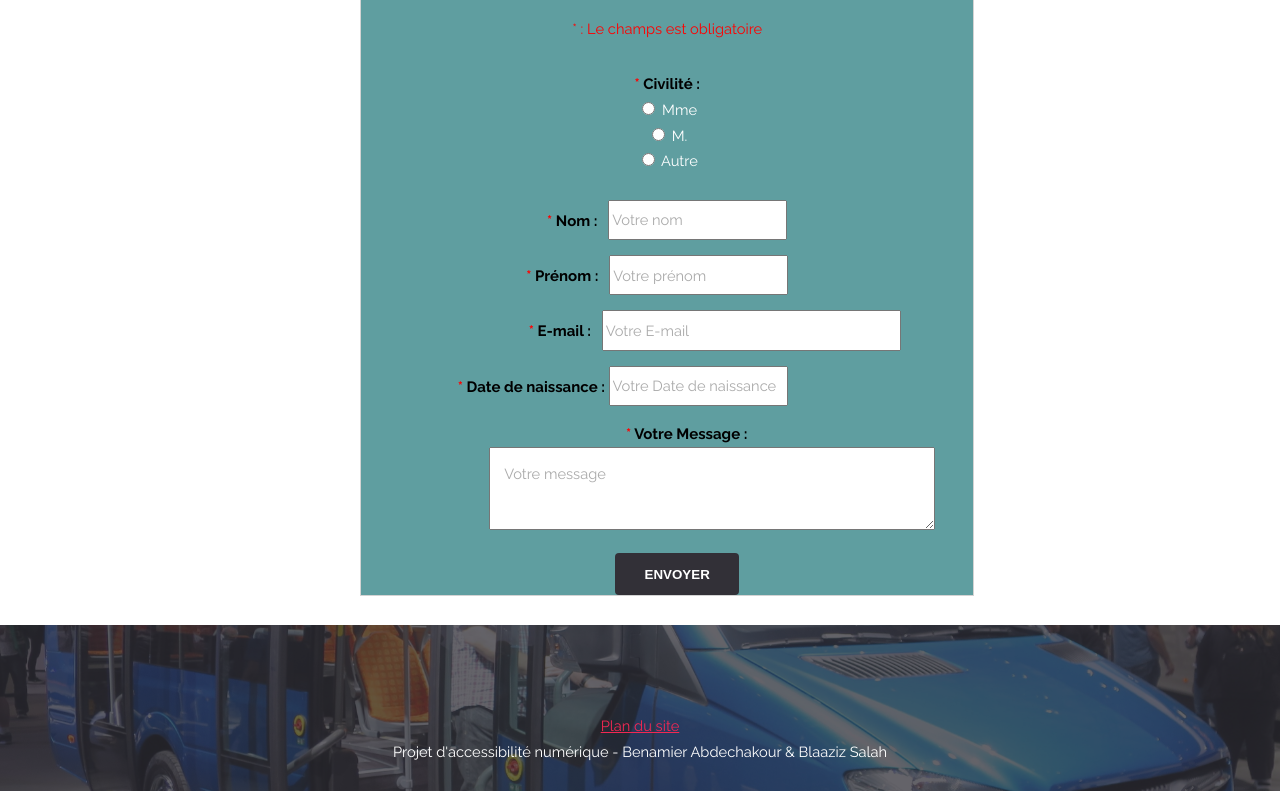
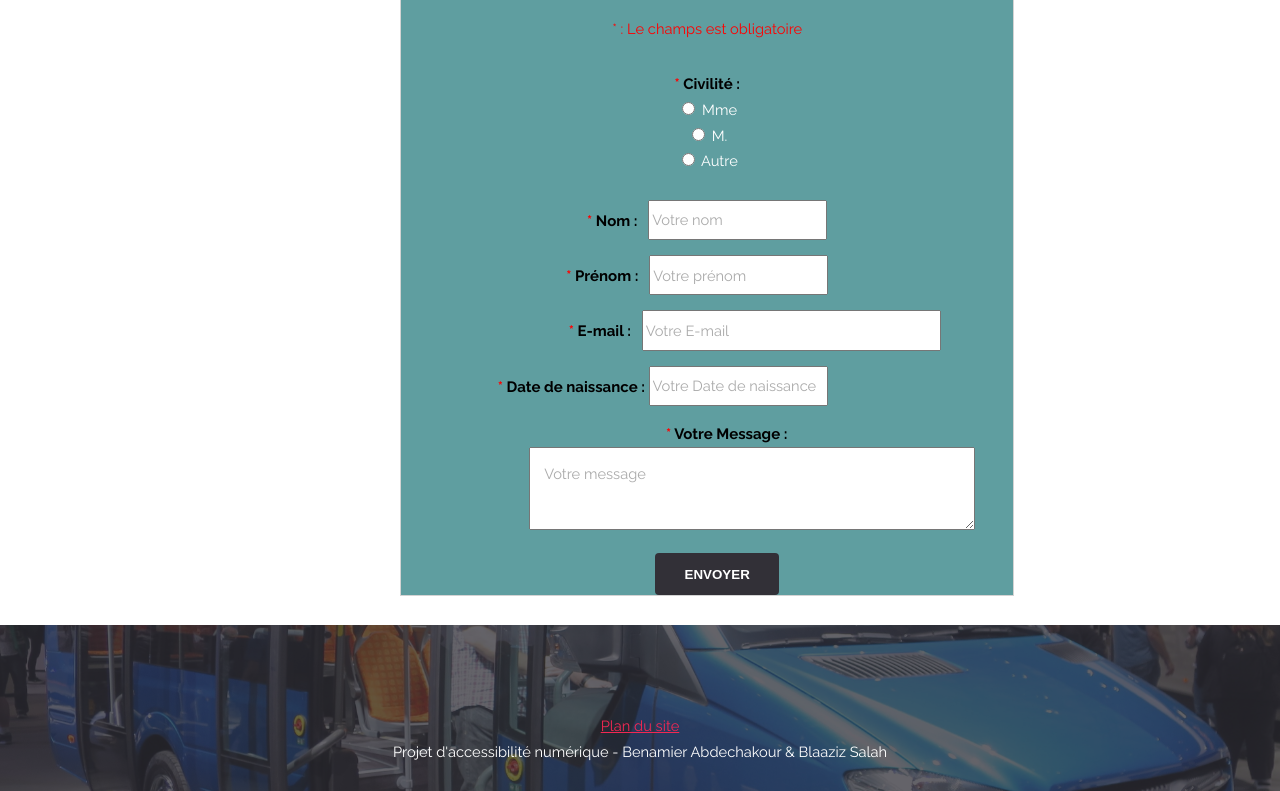
Before and after one commit to Benamier/MiniSiteAccessible, a plain HTML site: page contact.html in a window 1280 px wide. Shown: the part 214-1005 px from the top of the page. Drawn offline with Linux system fonts and the light colour scheme.

Commit message:
Update style.css

```diff
--- a/style.css
+++ b/style.css
@@ -44,7 +44,7 @@
     height: 100%;
     width: 48%;
     margin-top: 25px;
-    margin-left: 360px;
+    margin-left: 400px;
 
   }
   #hcontainer {
```
